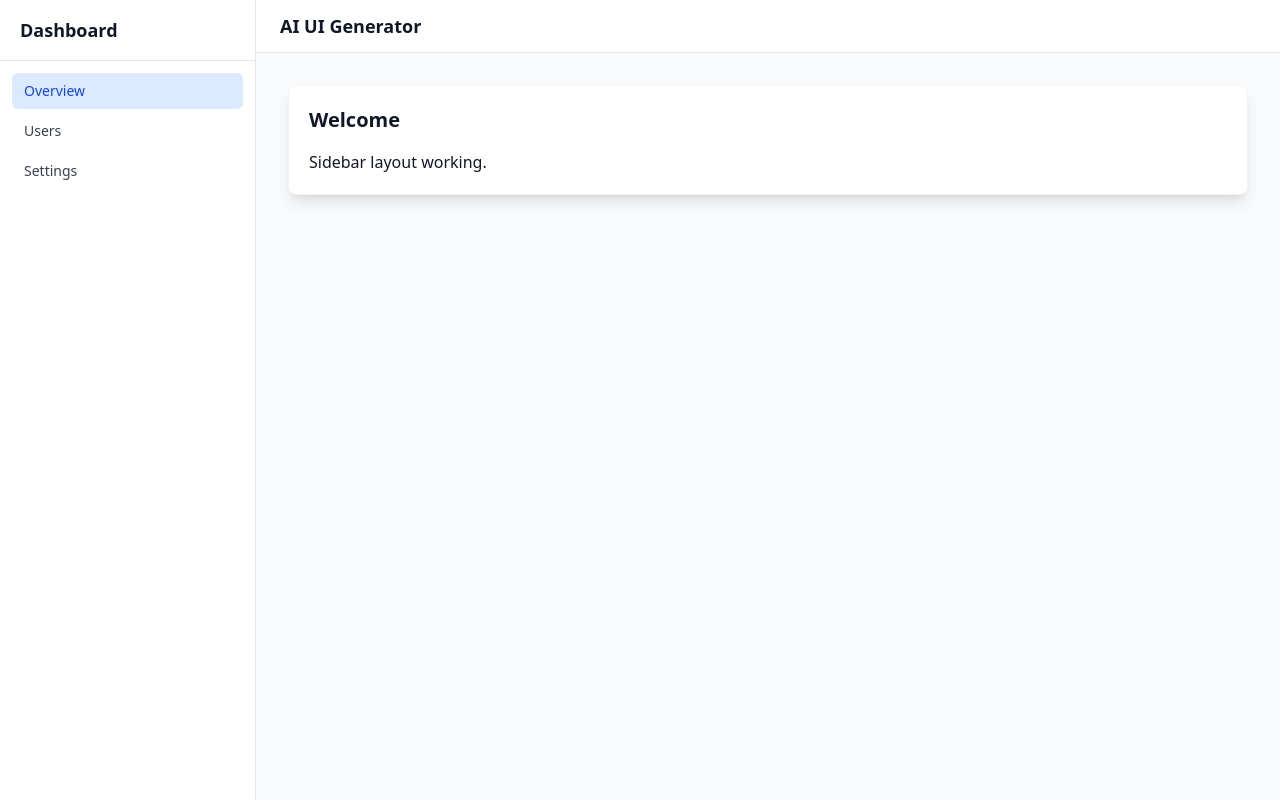
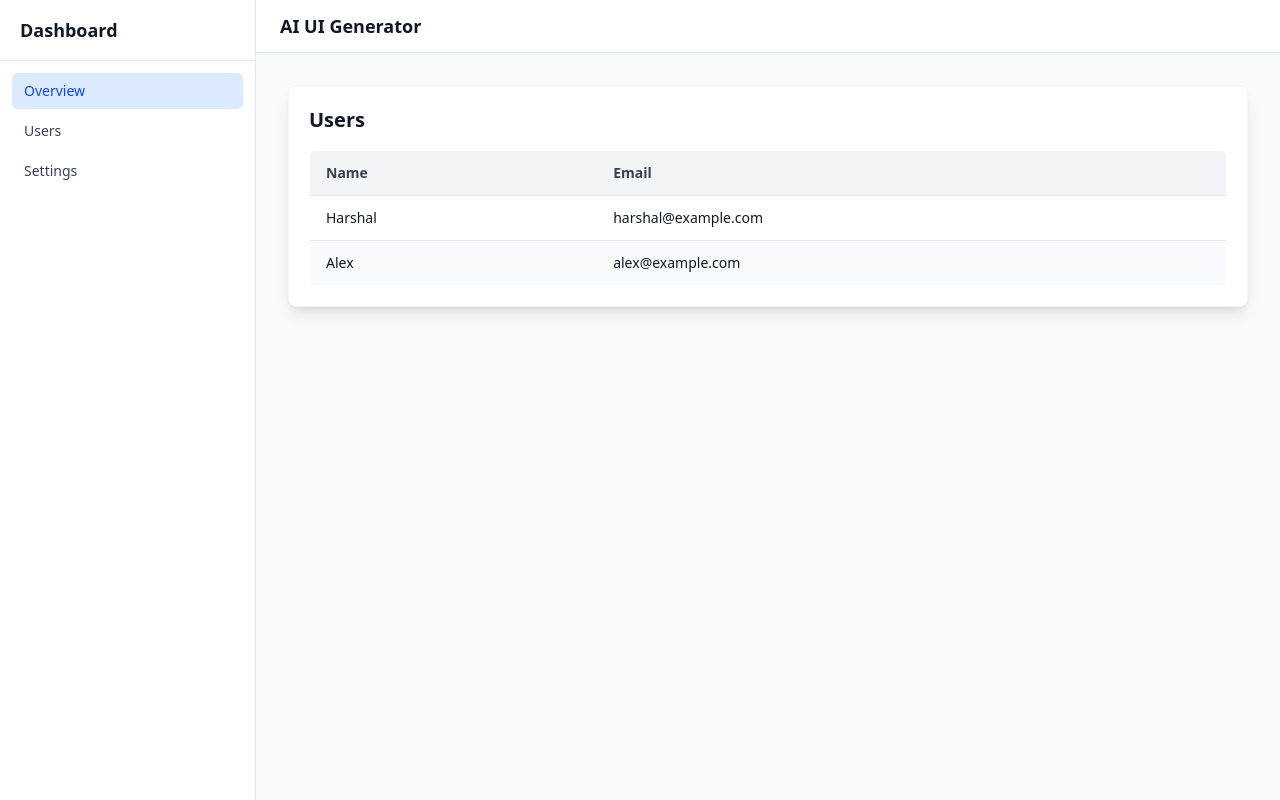
Before and after one commit to KalaHarshal/AI-UI-Generator, a Next.js app: page / in a window 1280 px wide. Built offline with nearby package versions, Linux system fonts and the light colour scheme.

Commit message:
feat: add deterministic Chart component

```diff
--- a/app/page.tsx
+++ b/app/page.tsx
@@ -1,8 +1,19 @@
 "use client";
 
-import { Sidebar, Navbar, Card } from "@/components/ui-library";
+import { Sidebar, Navbar, Card, Table } from "@/components/ui-library";
 
 export default function Home() {
+  const columns = [
+  { key: "name", header: "Name" },
+  { key: "email", header: "Email" },
+];
+
+
+  const data = [
+    { name: "Harshal", email: "harshal@example.com" },
+    { name: "Alex", email: "alex@example.com" },
+  ];
+
   return (
     <div className="flex min-h-screen">
       <Sidebar
@@ -18,8 +29,8 @@ export default function Home() {
         <Navbar brand="AI UI Generator" />
 
         <div className="p-8">
-          <Card title="Welcome" variant="elevated">
-            Sidebar layout working.
+          <Card title="Users" variant="elevated">
+            <Table columns={columns} data={data} striped />
           </Card>
         </div>
       </div>
--- a/components/ui-library/Chart.tsx
+++ b/components/ui-library/Chart.tsx
@@ -0,0 +1,62 @@
+import React from "react";
+
+export interface ChartDataPoint {
+  label: string;
+  value: number; // 0–100
+}
+
+interface ChartProps {
+  data: ChartDataPoint[];
+  height?: "sm" | "md" | "lg";
+}
+
+const heightStyles = {
+  sm: "h-40",
+  md: "h-56",
+  lg: "h-72",
+};
+
+function getHeightClass(value: number): string {
+  if (value <= 20) return "h-1/5";
+  if (value <= 40) return "h-2/5";
+  if (value <= 60) return "h-3/5";
+  if (value <= 80) return "h-4/5";
+  return "h-full";
+}
+
+export const Chart: React.FC<ChartProps> = ({
+  data,
+  height = "md",
+}) => {
+  return (
+    <div
+      className={`
+        bg-white border border-gray-200 rounded-lg p-5
+      `}
+    >
+      <div
+        className={`
+          w-full ${heightStyles[height]}
+          flex items-end gap-4
+        `}
+      >
+        {data.map((point, index) => (
+          <div
+            key={index}
+            className="flex flex-col items-center flex-1 h-full"
+          >
+            <div
+              className={`
+                w-full bg-blue-500 rounded-t-md
+                ${getHeightClass(point.value)}
+              `}
+            />
+            <span className="text-xs text-gray-600 mt-2">
+              {point.label}
+            </span>
+          </div>
+        ))}
+      </div>
+    </div>
+  );
+};
--- a/components/ui-library/Table.tsx
+++ b/components/ui-library/Table.tsx
@@ -1,9 +1,8 @@
-import React from 'react';
+import React from "react";
 
 export interface TableColumn {
   key: string;
   header: string;
-  width?: string;
 }
 
 export interface TableProps {
@@ -11,7 +10,6 @@ export interface TableProps {
   data: Record<string, any>[];
   striped?: boolean;
   hoverable?: boolean;
-  className?: string;
 }
 
 export const Table: React.FC<TableProps> = ({
@@ -19,30 +17,29 @@ export const Table: React.FC<TableProps> = ({
   data,
   striped = false,
   hoverable = true,
-  className = '',
 }) => {
   return (
-    <div className={`w-full overflow-x-auto ${className}`}>
-      <table className="w-full border-collapse">
-        <thead>
-          <tr className="bg-gray-100 border-b-2 border-gray-300">
+    <div className="w-full overflow-x-auto">
+      <table className="min-w-full border border-gray-200 rounded-md overflow-hidden">
+        <thead className="bg-gray-100 border-b border-gray-200">
+          <tr>
             {columns.map((column) => (
               <th
                 key={column.key}
                 className="px-4 py-3 text-left text-sm font-semibold text-gray-700"
-                style={{ width: column.width }}
               >
                 {column.header}
               </th>
             ))}
           </tr>
         </thead>
+
         <tbody>
           {data.length === 0 ? (
             <tr>
               <td
                 colSpan={columns.length}
-                className="px-4 py-8 text-center text-gray-500"
+                className="px-4 py-8 text-center text-sm text-gray-500"
               >
                 No data available
               </td>
@@ -51,13 +48,18 @@ export const Table: React.FC<TableProps> = ({
             data.map((row, rowIndex) => (
               <tr
                 key={rowIndex}
-                className={`border-b border-gray-200 ${
-                  striped && rowIndex % 2 === 1 ? 'bg-gray-50' : ''
-                } ${hoverable ? 'hover:bg-gray-100 transition-colors' : ''}`}
+                className={`
+                  border-b border-gray-200
+                  ${striped && rowIndex % 2 === 1 ? "bg-gray-50" : ""}
+                  ${hoverable ? "hover:bg-gray-100 transition-colors" : ""}
+                `}
               >
                 {columns.map((column) => (
-                  <td key={column.key} className="px-4 py-3 text-sm text-gray-900">
-                    {row[column.key] ?? '-'}
+                  <td
+                    key={column.key}
+                    className="px-4 py-3 text-sm text-gray-900"
+                  >
+                    {row[column.key] ?? "-"}
                   </td>
                 ))}
               </tr>
--- a/components/ui-library/index.ts
+++ b/components/ui-library/index.ts
@@ -5,3 +5,4 @@ export { Table } from "./Table";
 export { Modal } from "./Modal";
 export { Navbar } from "./Navbar";
 export { Sidebar } from "./Sidebar";
+export { Chart } from "./Chart";
```
